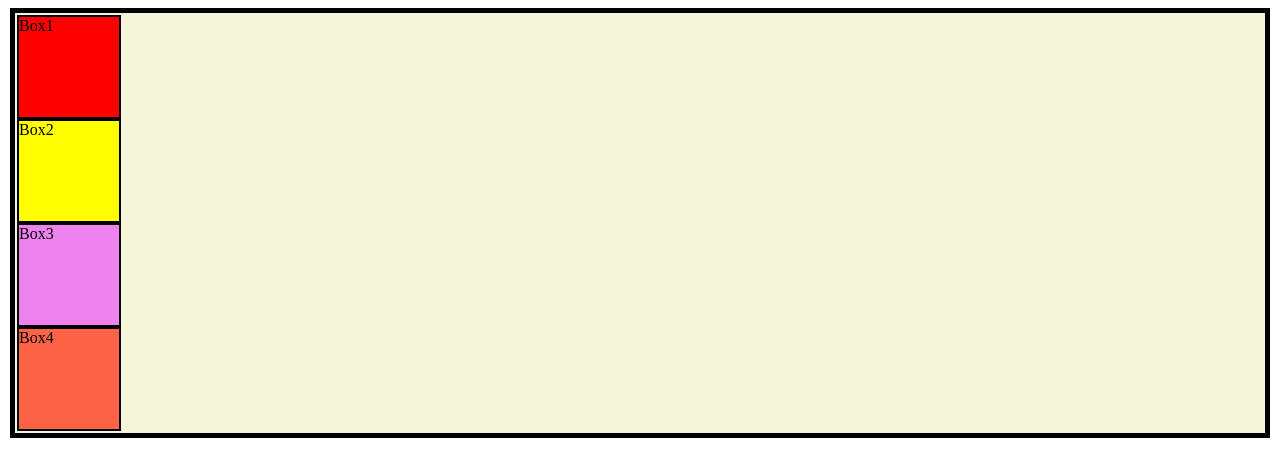
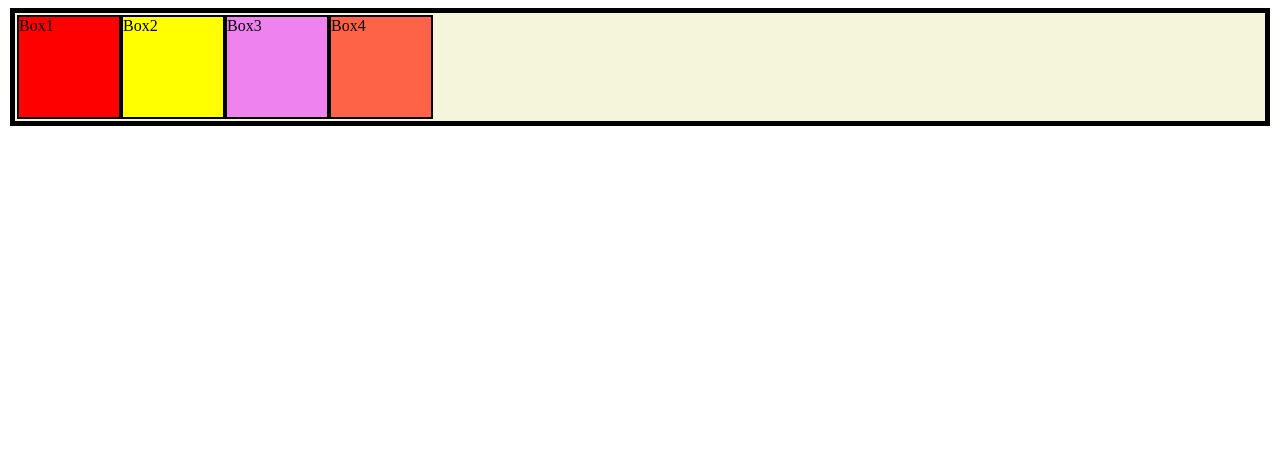
Before and after one commit to snehilkr21/CSS_REPO, a plain HTML site: page index.html in a window 1280 px wide. Drawn offline with Linux system fonts and the light colour scheme.

Commit message:
flex-wrap

```diff
--- a/index.html
+++ b/index.html
@@ -12,7 +12,8 @@
           margin:2px;
           padding:2px;
           display: flex;
-          flex-direction: column;
+          flex-direction: row;
+          flex-wrap: wrap-reverse;
         }
         .box{
             height: 100px;
```
